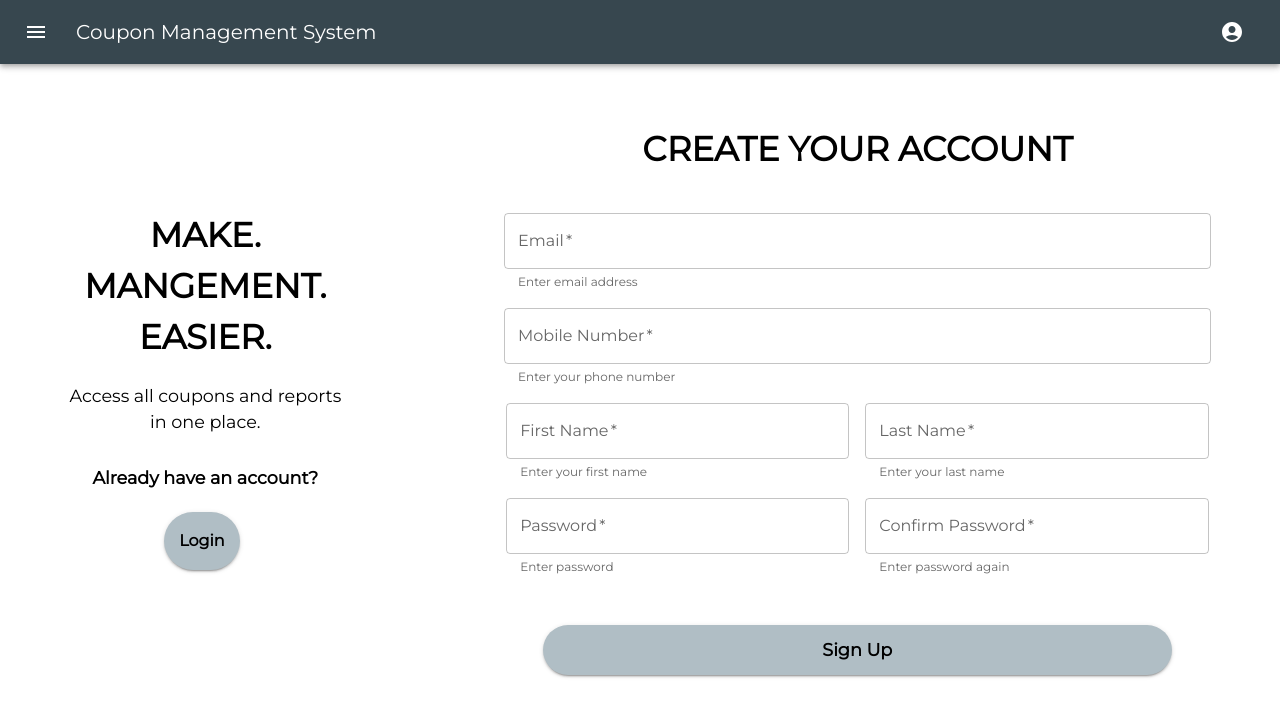
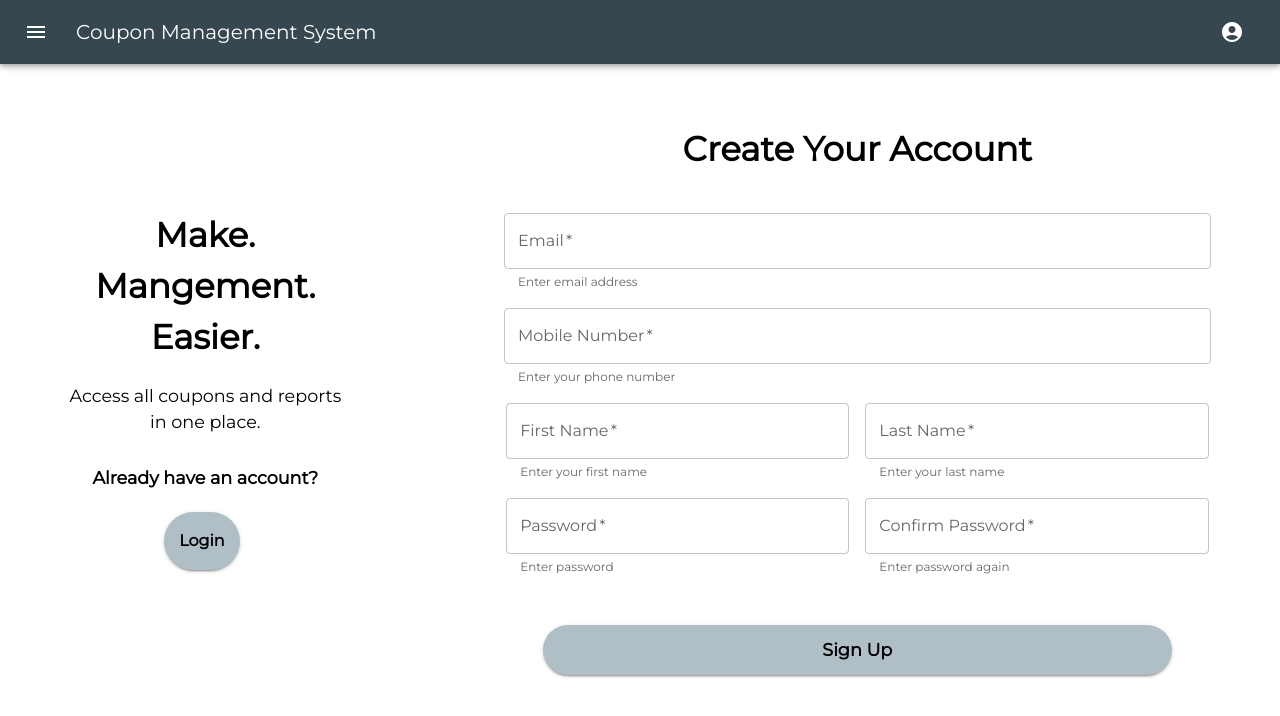
Before and after one commit to barkatash/coupon-management-app, a React (Create React App) app: page /admin/sign-up in a window 1280 px wide. Shown: the top 716 px of the page. Built offline with nearby package versions, Linux system fonts and the light colour scheme.

Commit message:
change some design in sign-up

```diff
--- a/src/Admin/SignUp.js
+++ b/src/Admin/SignUp.js
@@ -27,10 +27,11 @@ export const SignUp = () => {
               lineHeight: 1.5,
               fontWeight: "600",
               textAlign: "center",
+
             }}
           >
-            MAKE.
-            <br /> MANGEMENT. <br /> EASIER.
+            Make.
+            <br /> Mangement. <br /> Easier.
           </Typography>
           <Typography
             variant="h5"
@@ -88,7 +89,7 @@ export const SignUp = () => {
                 fontWeight: "600",
               }}
             >
-              CREATE YOUR ACCOUNT
+              Create Your Account
             </Typography>
 
             <Box sx={{ "& .MuiTextField-root": { m: 1, width: "70ch" } }}>
```
